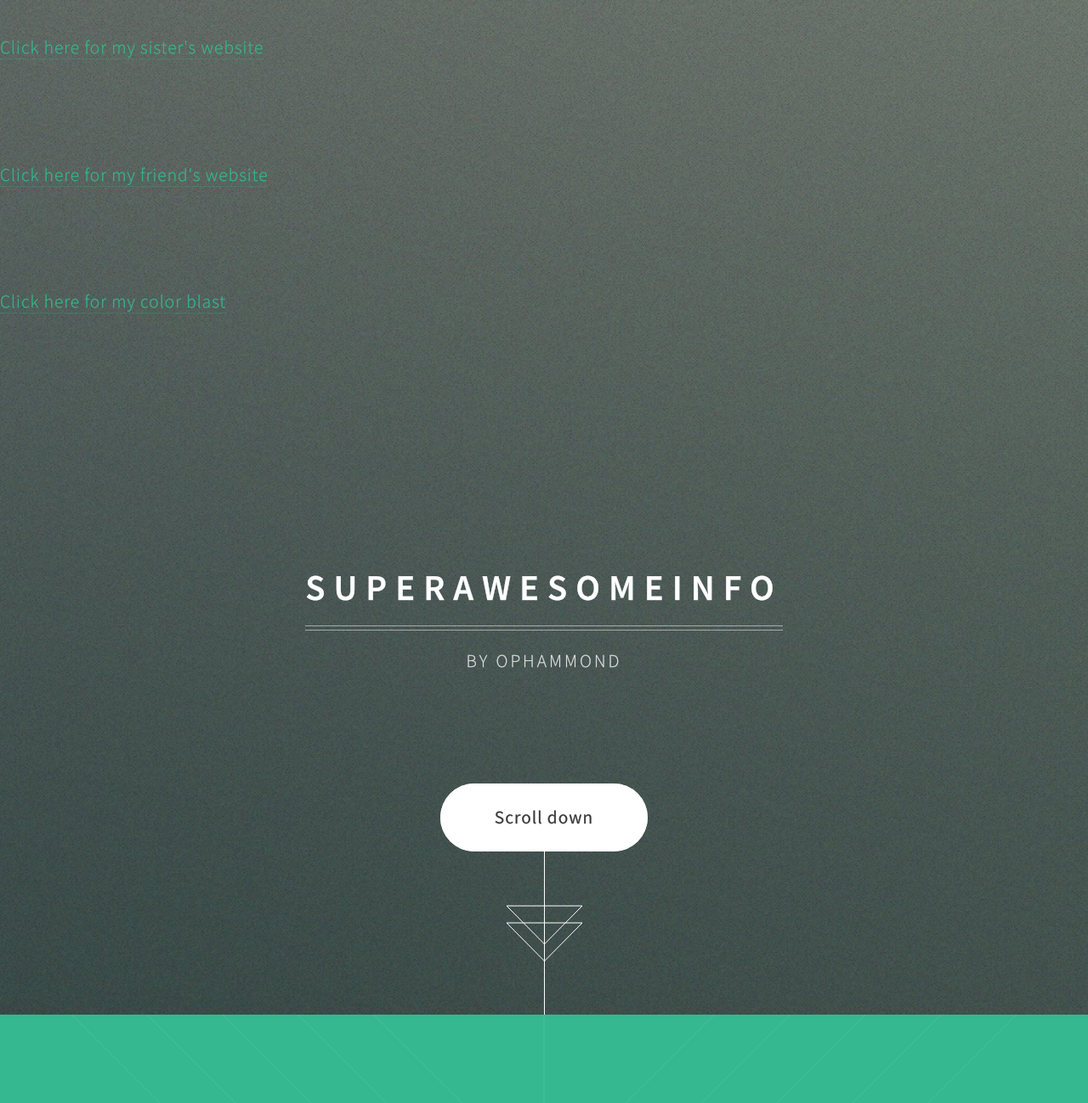
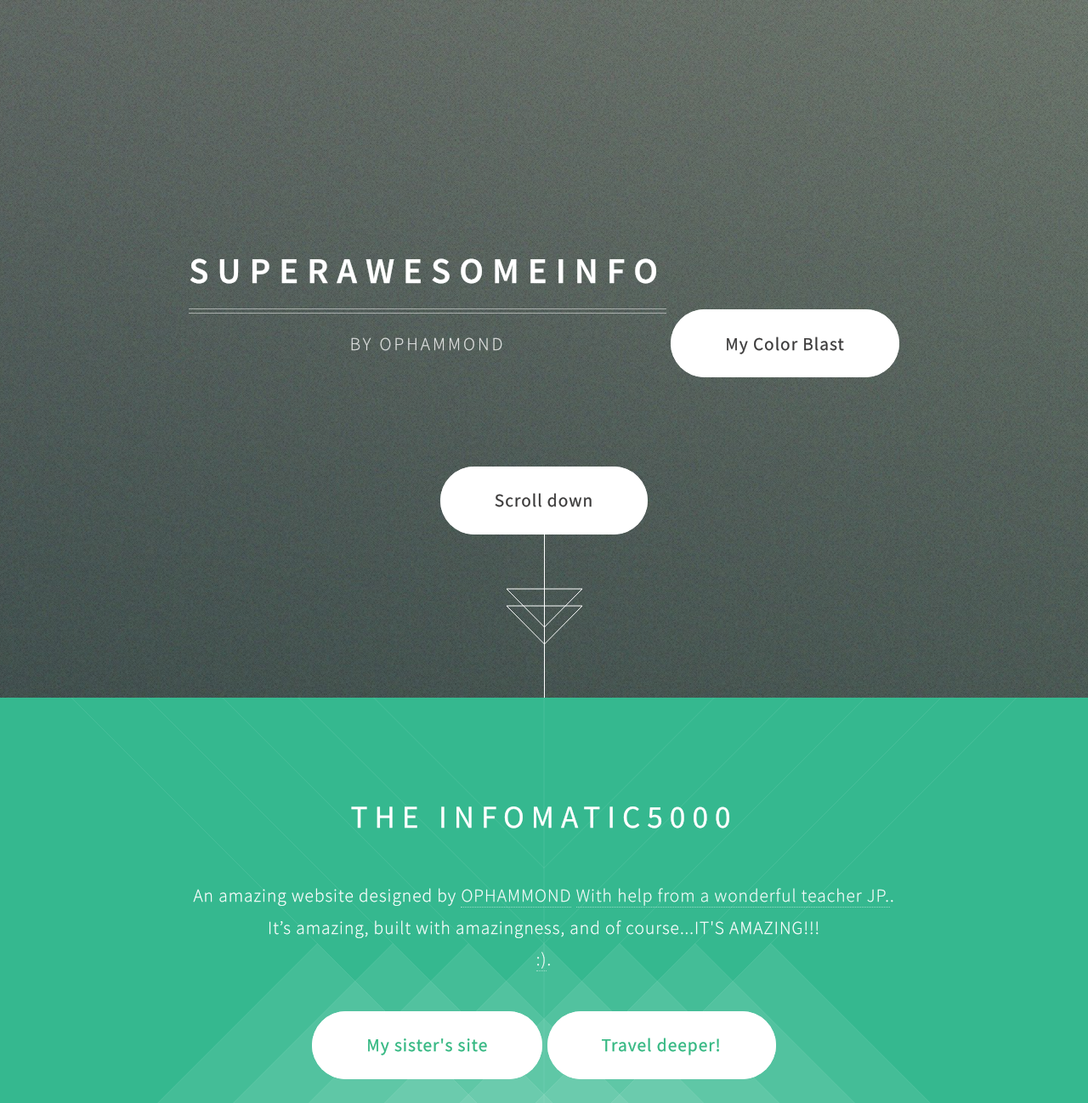
Before and after one commit to OPHAMMOND/OPHAMMOND.github.io, a plain HTML site: page index.html in a window 1280 px wide. Shown: the top 1298 px of the page at 85% size. Drawn offline with Linux system fonts and the light colour scheme.

Commit message:
yayayayay

```diff
--- a/index.html
+++ b/index.html
@@ -23,14 +23,6 @@
 		<!--[if lte IE 8]><link rel="stylesheet" href="css/ie/v8.css" /><![endif]-->
 	</head>
 	<body>
-<a href="https://shwalesrawesome.github.io" target="_blank"  <br> <br>              Click here for my sister's website</a>
-<br>
-<br>
-<a href="https://spongyolly.github.io">       <br> <br>            Click here for my friend's website</a>
-<br>
-<br>
-<a href="color-blast/index.html">       <br> <br>            Click here for my color blast</a>
-
 
 		<!-- Header -->
 			<section id="header">
@@ -38,6 +30,7 @@
 					<h1>Superawesomeinfo</h1>
 					<p>By OPHAMMOND</p>
 				</header>
+				<a href="color-blast/index.html" class="button style2 scrolly-middle">My Color Blast</a>
 				<footer>
 					<a href="#banner" class="button style2 scrolly-middle">Scroll down</a>
 				</footer>
@@ -52,6 +45,7 @@
 				It’s amazing, built with amazingness, and of course...IT'S AMAZING!!!<br />
 				 <a href="http://html5up.net/license">:)</a>.</p>
 				<footer>
+				<a href="https://shwalesrawesome.github.io" class="button style2 scrolly-middle">My sister's site</a>
 					<a href="#first" class="button style2 scrolly">Travel deeper!</a>
 				</footer>
 			</section>
@@ -63,9 +57,11 @@
 					<header>
 						<h2>Dogs are really cute!!!!<br />
 						</h2>
+
 					</header>
 					<p>I have an adorable dog named Patches :)</p>
 				</div>
+				<a href="https://spongyolly.github.io" class="button style2 scrolly-middle">My Friend's site</a>
 			</article>
 
 		<!-- Feature 2 -->
```
